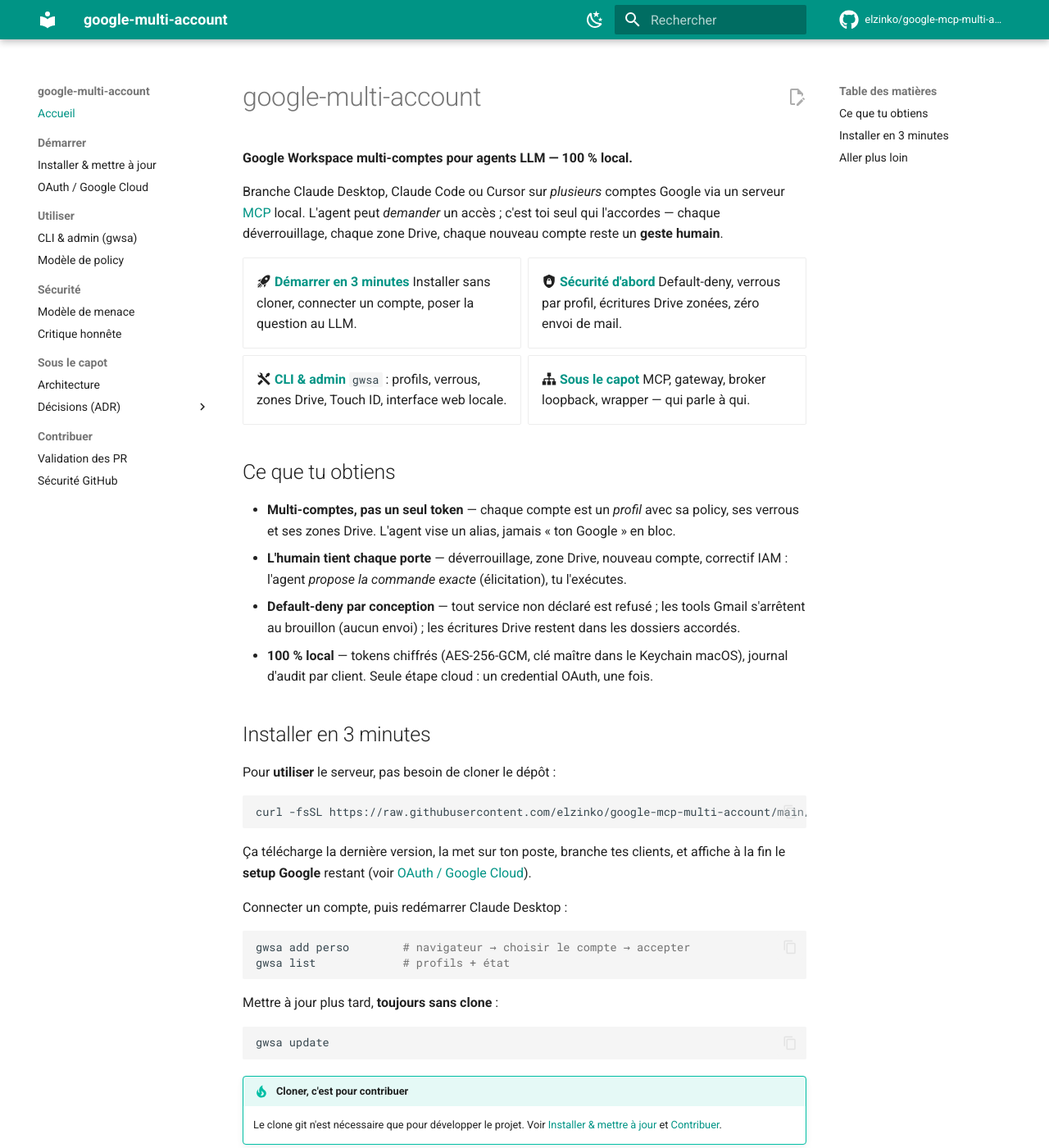
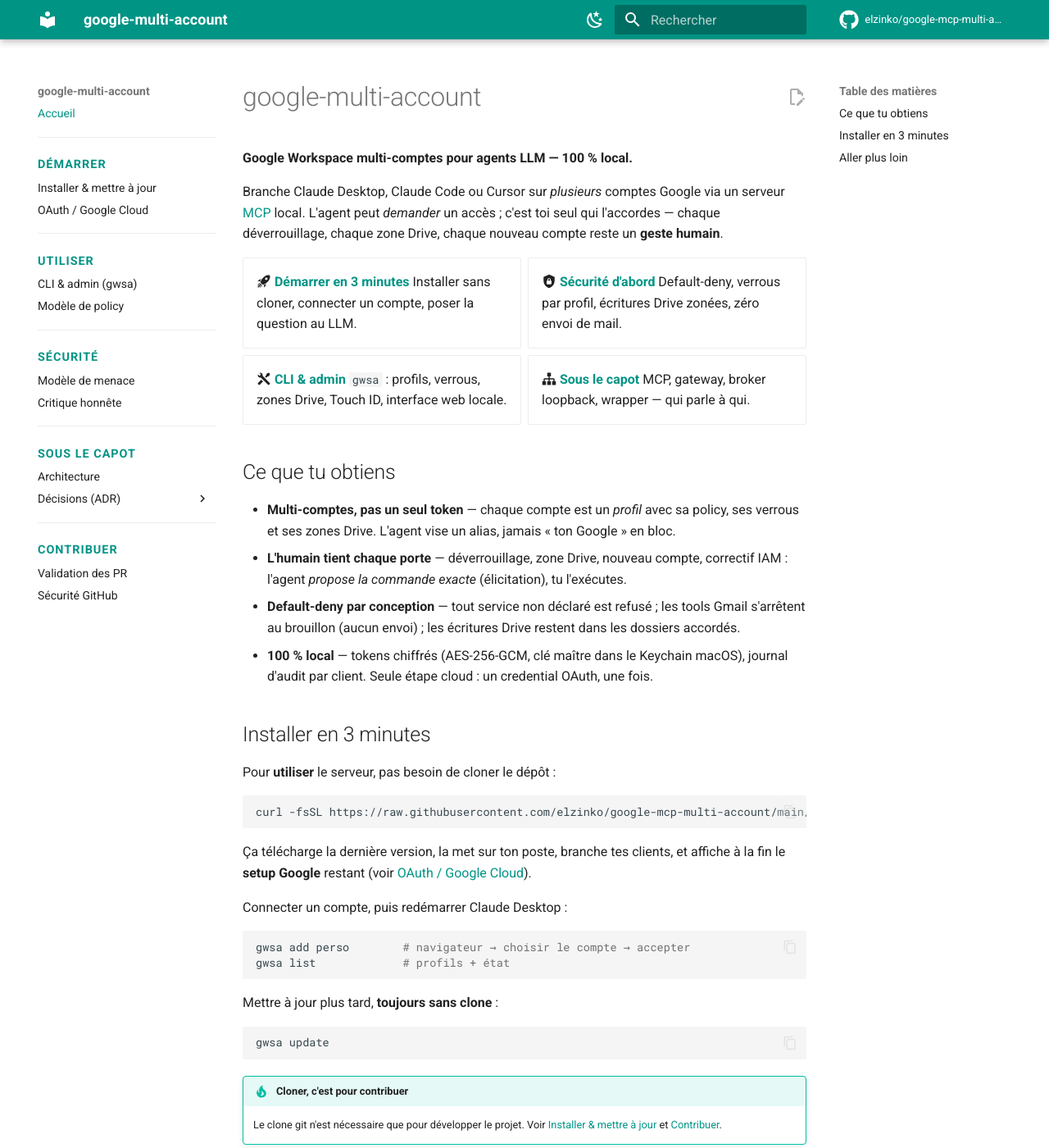
Before and after one commit to elzinko/google-mcp-multi-account, an MkDocs documentation site: the page built from docs/index.md, in a window 1280 px wide and 1400 px high. Shown: the whole window at 82% size. Built offline with MkDocs 1.6.1 and Material for MkDocs 9.7.7, drawn with Linux system fonts in a browser that asks for light colours; comment, search, counter and statistics services are not loaded.

Commit message:
docs(site): accentuer les titres de catégories du menu
Les titres de rubriques (feature navigation.sections de Material) étaient en gris atténué, peu visibles. Nouvelle feuille docs/stylesheets/extra.css : couleur de marque (teal), gras, capitales espacées et filets de séparation. Rendu vérifié en clair et en sombre.

Co-Authored-By: Claude Opus 4.8 <noreply@anthropic.com>

```diff
--- /dev/null
+++ b/docs/stylesheets/extra.css
@@ -0,0 +1,31 @@
+/* Surcharges locales du thème Material.
+   ------------------------------------------------------------------ */
+
+/* Titres de catégories du menu de gauche (feature navigation.sections).
+   Par défaut Material les rend en gris atténué, peu visibles. On les
+   accentue : couleur de marque (teal), plus gras, capitales espacées et
+   un peu plus d'air au-dessus, pour qu'ils se lisent clairement comme des
+   séparateurs de rubriques. Fonctionne en clair comme en sombre
+   (--md-primary-fg-color = teal dans les deux schémas). */
+.md-nav--primary .md-nav__item--section > .md-nav__link {
+  color: var(--md-primary-fg-color);
+  font-weight: 700;
+  font-size: 0.72rem;
+  text-transform: uppercase;
+  letter-spacing: 0.07em;
+  opacity: 1;
+}
+
+/* Un filet discret au-dessus de chaque rubrique renforce le découpage,
+   sans surcharger. Pas de filet sur la toute première (Accueil est déjà
+   au-dessus). */
+.md-nav--primary .md-nav__item--section {
+  margin-top: 1.4em;
+  padding-top: 1.1em;
+  border-top: 1px solid var(--md-default-fg-color--lightest);
+}
+.md-nav--primary > .md-nav__list > .md-nav__item--section:first-child {
+  margin-top: 0.6em;
+  padding-top: 0;
+  border-top: none;
+}
--- a/mkdocs.yml
+++ b/mkdocs.yml
@@ -60,6 +60,9 @@ markdown_extensions:
       emoji_index: !!python/name:material.extensions.emoji.twemoji
       emoji_generator: !!python/name:material.extensions.emoji.to_svg
 
+extra_css:
+  - stylesheets/extra.css
+
 plugins:
   - search:
       lang: fr
```
